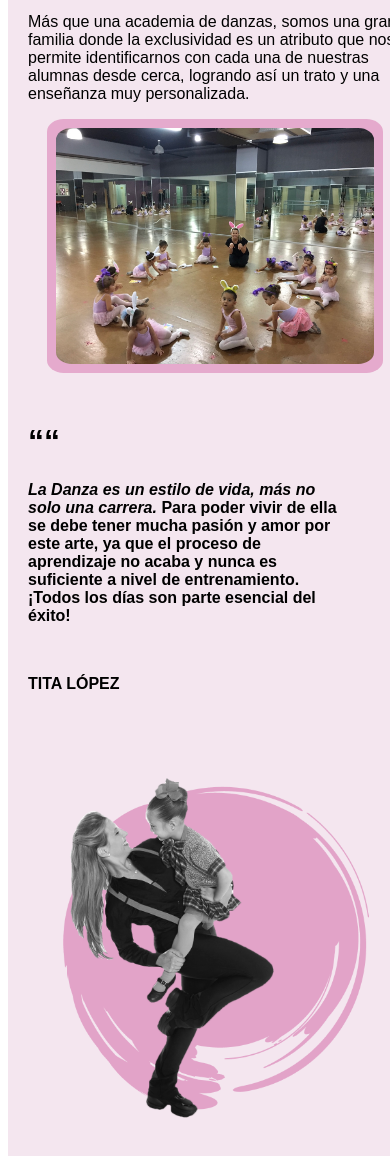
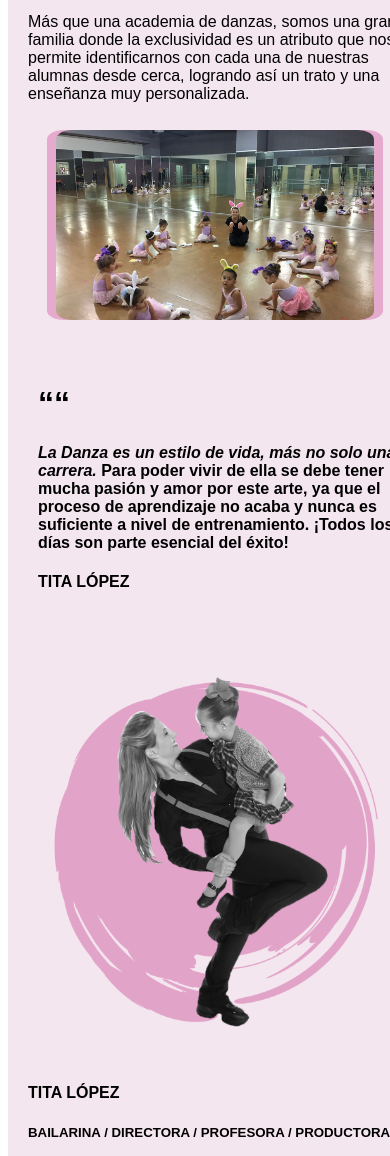
Before and after one commit to IsabelLopez/Backstage, a Gatsby site: page /backstage in a window 390 px wide. Shown: the part 511-1667 px from the top of the page. Built offline with nearby package versions, Linux system fonts and the light colour scheme; Gatsby itself is replaced by a stand-in of ours.

Commit message:
backstage responsive final

```diff
--- a/src/pages/backstage.css
+++ b/src/pages/backstage.css
@@ -17,7 +17,7 @@
     background-color: rgba(204, 82, 153, .4);
     position: absolute;
     width: 75%;
-    height: 90%;
+    height: 100%;
     left: 0;
     right: 0;
     margin-left: auto;
@@ -58,66 +58,110 @@
   margin: auto;
 }
 
-#historia-second{
-  margin-top: 80px;
+#historia-second {
+    margin-top: 110px;
+}
+
+#quote{
+  margin-top: 60px;
+}
+
+@media only screen and (max-width: 1366px){
+  #background-rounded {
+    width: 90%;
+    height: 90%;
+  }
+
+  .img-historia {
+    width: 85%;
+    height: 85%;
+    object-fit: cover;
+  }
+
+  #first-paragraph{
+    padding-top: 30px;
+  }
+
+  #quote{
+    margin-top: 50px;
+  }
+
+  #historia-second {
+    margin-top: 50px;
+  }
 }
 
 @media only screen and (max-width: 1136px){
   .img-historia {
-    position: relative;
+    width: 90%;
+    height: 50%;
   }
 
-  .img-side{
-    display: flex;
+  #quote {
+    margin-top: 25px;
+    margin-left: 40px;
+  }
+
+  .circle-img-teacher{
+    height: 50vh;
+    padding-top: 0 !important;
   }
 
   .imgHistoria-teacher {
-    width: 73%;
-    z-index: 1;
-    position: relative;
+    height: 100%;
+    object-fit: contain;
   }
+
   .imgHistoria-circle {
-    position: absolute;
-    left: 0;
-    top: 0;
-    width: 84%;
-    bottom: 0;
-    right: 0;
+    height: 83%;
+    object-fit: contain;
+  }
+
+  #no-padding{
+    padding-bottom: 0px
+  }
+
+}
+
+@media only screen and (max-width: 768px){
+  .one-half-text {
+    width: 100%;
+  }
+
+  .one-half-img {
+    height: 35vh;
     margin: auto;
   }
 
-  #quote{
+  .img-historia {
     width: 85%;
-    margin-top: 80px;
+    height: 90%;
+  }
+
+  #quote {
+    margin-top: 55px;
+    margin-left: 40px;
+  }
+
+  #first-paragraph {
+    padding-top: 0;
   }
 }
 
 @media only screen and (max-width: 428px){
-  #background-rounded {
-    width: 90%;
-    height: 100%;
 
-  }
-  .img-historia {
-    width: 85%;
+  #quote {
+    margin-top: 55px;
+    margin-left: 10px;
   }
 
-  #quote {
-    width: 85%;
-    margin-top: 50px;
-  }
-  #historia-second {
-    margin-top: 50px;
-  }
-  .img-side{
-    height: 30vh;
-  }
-  .height-auto{
-    height: auto ;
+  .one-half-img {
+    height: 25vh;
+    margin: auto;
   }
 
-  .imgHistoria-teacher {
-    margin: 0;
-    height: 100%;
+  .nameQuote {
+    margin-top: 20px;
   }
+
 }
--- a/src/pages/backstage.js
+++ b/src/pages/backstage.js
@@ -11,13 +11,12 @@ import "../pages/backstage.css"
 const BackstagePage = () => {
     return (
         <>
-            <Navigation />
             <title>Backstage - Somos Backstage</title>
             <Layout>
               <div className="contenido">
 
                 <div className="flex-box-half">
-                  <div className="one-half-flex">
+                  <div className="one-half-flex one-half-text">
                     <h3 className="mainTitle">Nuestra Historia</h3>
                     <p className="text">En marzo del 2013 abre sus puertas Backstage Dance Studio, con el fin de enriquecer y elevar el nivel de cultura en nuestro país, a través del bello arte de la danza.</p>
                     <p className="text">Actualmente, Backstage cuenta con un maravilloso equipo de profesionales de la danza, que juntos proporcionan la más avanzada y completa formación artística a sus estudiantes, bajo la dirección artística de Tita López.</p>
@@ -25,7 +24,7 @@ const BackstagePage = () => {
                     <p className="text">Más que una academia de danzas, somos una gran familia donde la exclusividad es un atributo que nos permite identificarnos con cada una de nuestras alumnas desde cerca, logrando así un trato y una enseñanza muy personalizada.</p>
                   </div>
 
-                  <div className="one-half-flex img-side" id="relative-side">
+                  <div className="one-half-flex img-side one-half-img" id="relative-side">
                     <div id="background-rounded">
                     </div>
                       <img src={img5} alt="" class="img-historia" />
@@ -39,23 +38,23 @@ const BackstagePage = () => {
               </div>
 
               <div className="flex-box-half column-reverse" id="historia-second">
-                  <div className="one-third-flex img-side height-auto" id="relative-side" >
+                  <div className="one-third-flex height-auto circle-img-teacher" id="relative-side" >
                     <img src={Main} alt="" class="imgHistoria-teacher" />
                     <img src={Circle} alt="" class="imgHistoria-circle" />
 
                   </div>
-                  <div className="two-third-flex">
+                  <div className="two-third-flex" id="no-pad-bottom">
                     <h4>TITA LÓPEZ</h4>
                     <h5 className="subtitle">BAILARINA / DIRECTORA / PROFESORA / PRODUCTORA</h5>
 
                     <div className="flex-box-half">
                       <div className="one-half-flex" id="no-padding">
-                        <p className="text padding-text-right">Inició sus estudios de danza a los 5 años de edad. Tiene una trayectoria de 28 años en el ámbito de la danza. Representó a Panamá por 8 años consecutivos en competencias de danza internacionales obteniendo numerosos premios.</p>
+                        <p className="text padding-text-right" id="first-paragraph">Inició sus estudios de danza a los 5 años de edad. Tiene una trayectoria de 28 años en el ámbito de la danza. Representó a Panamá por 8 años consecutivos en competencias de danza internacionales obteniendo numerosos premios.</p>
                         <p className="text padding-text-right">Ha participado como bailarina y productora en producciones de ballet clásico tales como: "La Peri", "La Bayadere", "Don Quijote", "Coppelia", "El Cacanueces", "Giselle", "Paquita", entre otras. Tuvo la oportunidad de interpretar el rol que cada niña con hacer, este fue el papel de Clara en "El Cacanueces", dirigida por el coreógrafo Marek Cholewa en el año 2001. </p>
                         <p className="text padding-text-right">En el 2010 obtuvo un Bachelor of Fine Arts, con énfasis en Ballet Clásico de Texas Christian University (TCU), Forth Worth, Texas.</p>
-                        <p className="text padding-text-right">Fue invitada para bailar representando a Texas Christian University (TCU) en el American College Dance Festival Association (ACDFA) en el Kennedy Center, Washington D.C en mayo 2010.</p>
                       </div>
                       <div className="one-half-flex" id="no-padding">
+                        <p className="text padding-text-left" id="first-paragraph">Fue invitada para bailar representando a Texas Christian University (TCU) en el American College Dance Festival Association (ACDFA) en el Kennedy Center, Washington D.C en mayo 2010.</p>
                         <p className="text padding-text-left">Tuvo la oportunidad de trabajar con reconocidos coreógrafos y bailarines internacionales tales como: Jessica Lang, Susan Jaffe (Primera ex bailarina del New York City NYC Ballet), Ben Stevenson (Director Artístico Texas Ballet Theatre TBT), Summer Lee Rhatigan, Thom Clower, Robert Battle, Alonzo King (Director Artístico Lines Ballet) entre otros.</p>
                         <p className="text padding-text-left">Actualmente aparte de dirigir y enseñar en nuestra Academia Backstage Dance Studio, donde es profesora de Ballet, Tap, Jazz, y Contemporáneo, es Presidenta de la Asociación Pro-Danza de Panamá.</p>
                       </div>
--- a/src/pages/index.css
+++ b/src/pages/index.css
@@ -121,15 +121,48 @@ p{
   padding: 40px;
 }
 
+@media only screen and (max-width: 1366px){
+  .two-thirds-box {
+    width:80%;
+  }
+
+  .padding-text-right {
+    padding-right: 10px;
+    padding-top: 0px;
+  }
+
+  .padding-text-left {
+    padding-left: 10px;
+    padding-top: 0px;
+  }
+}
+
 @media only screen and (max-width: 1136px){
+  .contenido {
+    margin-top: 50px;
+  }
+
   .one-half-flex {
+    width: 50%;
+    padding: 40px;
+  }
+
+  .one-half-text{
+    width: 65%;
+  }
+
+  .one-half-img{
+    width: 35%;
+  }
+ /* .one-half-flex {
     width: 100%;
     padding: 40px;
+  }*/
+  #background-rounded {
+    width: 95%;
+    height: 55%;
   }
-  .two-thirds-box {
-    width: 90%;
-    margin: auto;
-  }
+
   .one-third-flex {
     width: 100%;
     padding: 40px;
@@ -139,22 +172,61 @@ p{
     width: 100%;
     padding: 40px;
   }
-  .padding-text-left{
-    padding-left: 0;
+   .padding-text-right {
+    padding-right: 15px;
   }
-  .padding-text-right{
-    padding-right: 0px;
-    padding-top: 30px;
+
+  .padding-text-left {
+    padding-left: 15px;
   }
 
   .column-reverse{
     flex-direction: column-reverse;
   }
 }
+
+
 @media(max-width: 768px){
  h2{
   font-size: 35px;
  }
+
+ h4 {
+    font-size: 27px;
+  }
+
+ .one-half-text {
+    width: 100%;
+  }
+
+  .one-half-img {
+    width: 80% !important;
+  }
+
+  #background-rounded {
+    width: 95%;
+    height: 100%;
+  }
+
+  .two-thirds-box {
+    width: 95%;
+  }
+
+  .one-half-flex {
+    width: 100%;
+  }
+
+  .padding-text-right {
+    padding-right: 0px;
+  }
+
+  .padding-text-left {
+    padding-left: 0px;
+  }
+
+  .subtitle {
+    margin-bottom: 30px;
+  }
 
 }
 
@@ -167,7 +239,7 @@ p{
     font-size: 25px;
   }
   h4 {
-    font-size: 20px;
+    font-size: 18px;
   }
 
   h5{
```
Also changed, not shown: src/pages/contacto.css (+0 -8 lines).
